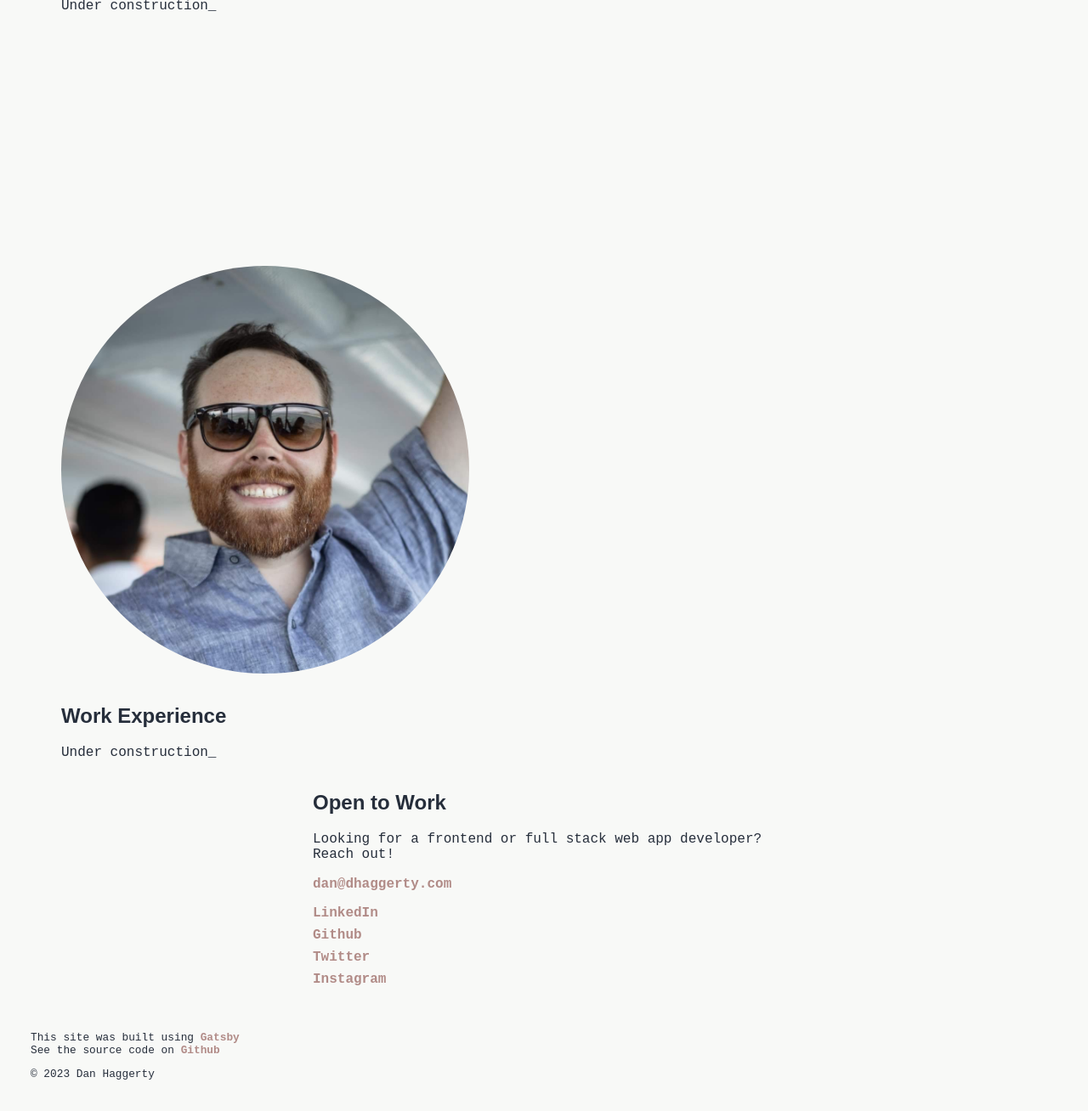
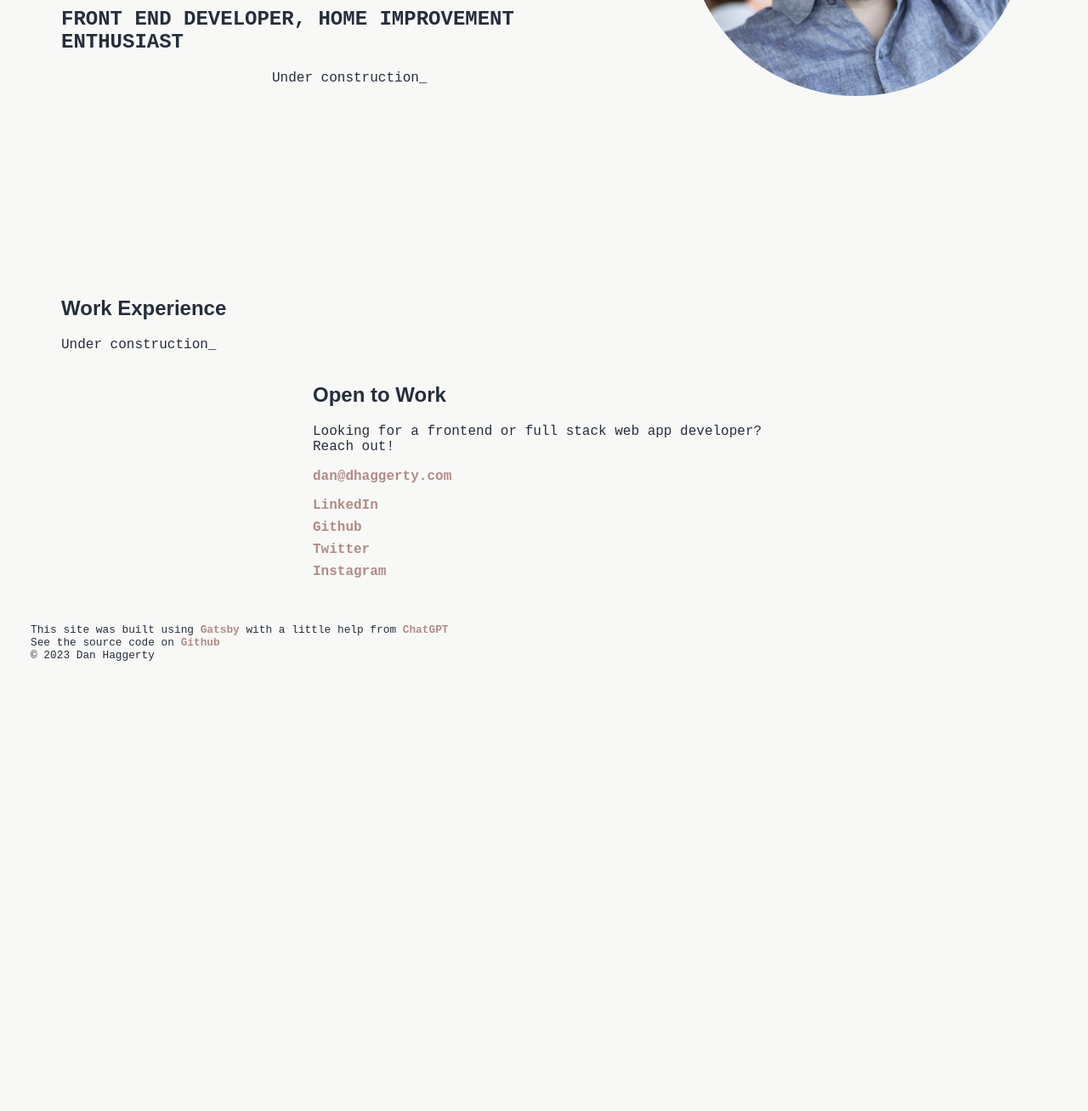
Before and after one commit to haggs/personal-website, a Gatsby site: page / in a window 1280 px wide. Shown: the part 523-1831 px from the top of the page at 85% size. After the commit the page ends 1338 px from the top, so only its background shows below. Built offline with nearby package versions, Linux system fonts and the light colour scheme; Gatsby itself is replaced by a stand-in of ours.

Commit message:
Cleaned up animations

```diff
--- a/src/components/Contact/Contact.tsx
+++ b/src/components/Contact/Contact.tsx
@@ -1,17 +1,22 @@
 import React from 'react';
 import * as styles from './Contact.module.css';
+import classnames from 'classnames';
 
-const Contact: React.FC = () => {
+interface ContactProps {
+  className?: string;
+}
+
+const Contact: React.FC<ContactProps> = ({ className }) => {
   return (
-    <div id="contact" className={styles.container}>
+    <section id="contact" className={classnames(className, styles.container)}>
       <h1>Open to Work</h1>
       <p className="mono">
         Looking for a frontend or full stack web app developer? Reach out!
       </p>
-      <a className="mono highlightedLink" href="mailto:dan@dhaggerty.com">
+      <a className="mono" href="mailto:dan@dhaggerty.com">
         dan@dhaggerty.com
       </a>
-      <ul className="mono highlightedLink">
+      <ul className="mono">
         <li>
           <a
             target="_blank"
@@ -49,7 +54,7 @@ const Contact: React.FC = () => {
           </a>
         </li>
       </ul>
-    </div>
+    </section>
   );
 };
 
--- a/src/components/Credits/Credits.module.css
+++ b/src/components/Credits/Credits.module.css
@@ -2,4 +2,9 @@
   font-size: 0.8rem;
   display: flex;
   flex-direction: column;
+  margin: 0;
 }
+
+.container p {
+  margin: 0;
+}
--- a/src/components/Credits/Credits.tsx
+++ b/src/components/Credits/Credits.tsx
@@ -4,18 +4,17 @@ import classnames from 'classnames';
 
 const Credits: React.FC = () => {
   return (
-    <div className={classnames(styles.container, 'mono')}>
-      <span>
+    <section className={classnames(styles.container, 'mono')}>
+      <p>
         This site was built using{' '}
-        <a
-          href="https://www.gatsbyjs.com"
-          target="_blank"
-          className="highlightedLink"
-          rel="noreferrer"
-        >
+        <a href="https://www.gatsbyjs.com" target="_blank" rel="noreferrer">
           Gatsby
         </a>
-      </span>
+        {' with a little help from '}
+        <a href="https://chat.openai.com" target="_blank" rel="noreferrer">
+          ChatGPT
+        </a>
+      </p>
       <p>
         See the source code on{' '}
         <a
@@ -27,8 +26,8 @@ const Credits: React.FC = () => {
           Github
         </a>
       </p>
-      <span>© {new Date().getFullYear()} Dan Haggerty</span>
-    </div>
+      <p>© {new Date().getFullYear()} Dan Haggerty</p>
+    </section>
   );
 };
 
--- a/src/components/Layout/Layout.module.css
+++ b/src/components/Layout/Layout.module.css
@@ -32,7 +32,7 @@
   padding: 8px;
   z-index: 1;
   opacity: 1;
-  transition: opacity 0.3s ease-in-out;
+  transition: opacity var(--animation-duration) ease-in-out;
 }
 
 .skipLink:focus {
@@ -55,7 +55,8 @@
   right: 0;
   bottom: 0;
   display: flex;
-  place-items: center;
+  align-items: center;
+  justify-content: center;
 }
 
 @media only screen and (min-width: 901px) {
--- a/src/components/Layout/Layout.tsx
+++ b/src/components/Layout/Layout.tsx
@@ -74,9 +74,7 @@ const Layout: React.FC<PropsWithChildren> = ({ children }) => {
             {children}
           </main>
           <footer className={styles.footer}>
-            <section className={styles.contact}>
-              <Contact />
-            </section>
+            <Contact className={styles.contact} />
             <Credits />
           </footer>
           {showScrollToTopButton && (
--- a/src/components/NavigationMenuButton/NavigationMenuButton.module.css
+++ b/src/components/NavigationMenuButton/NavigationMenuButton.module.css
@@ -23,5 +23,4 @@
   height: 2px;
   background: var(--link-color);
   margin: 5px;
-  transition: var(--animation-duration);
 }
--- a/src/components/UnderConstructionMessage/UnderConstructionMessage.module.css
+++ b/src/components/UnderConstructionMessage/UnderConstructionMessage.module.css
@@ -0,0 +1,4 @@
+.message {
+  text-align: left;
+  width: 12rem;
+}
--- a/src/components/UnderConstructionMessage/UnderConstructionMessage.tsx
+++ b/src/components/UnderConstructionMessage/UnderConstructionMessage.tsx
@@ -1,4 +1,5 @@
 import React, { useEffect, useState } from 'react';
+import * as styles from './UnderConstructionMessage.module.css';
 
 interface UnderConstructionMessageProps {
   message?: string;
@@ -19,9 +20,13 @@ const UnderConstructionMessage: React.FC<UnderConstructionMessageProps> = ({
     };
   }, [showCursor]);
 
-  const text = `${message || 'Under construction'}${showCursor ? '_' : ''}`;
+  const text = `${message || 'Under construction'}${showCursor ? '_' : ' '}`;
 
-  return <p className={'mono'}>{text}</p>;
+  return (
+    <span className={styles.message}>
+      <p className="mono">{text}</p>
+    </span>
+  );
 };
 
 export default UnderConstructionMessage;
--- a/src/pages/404.module.css
+++ b/src/pages/404.module.css
@@ -1,6 +1,7 @@
 .container {
   display: flex;
   flex-direction: column;
-  place-items: center;
+  align-items: center;
+  justify-content: center;
   height: 100vh;
 }
--- a/src/pages/index.module.css
+++ b/src/pages/index.module.css
@@ -1,29 +1,31 @@
 .intro {
-  display: grid;
-  grid-template-rows:
+  display: flex;
+  align-items: center;
+  justify-content: center;
+  flex-wrap: wrap;
+  gap: 3rem;
 }
 
 .introText {
-  min-height: 100vh;
   flex: 1;
+  height: 100vh;
   display: flex;
   flex-direction: column;
+  align-items: center;
   justify-content: center;
 }
 
-.introPhoto {
-  flex: 1;
-  display: flex;
-  place-items: center;
+.title {
+  font-size: min(10vw, 6rem);
 }
 
-.profilePic {
-  width: 30rem;
-  max-width: 30rem;
+.profilePhotoContainer {
+  display: flex;
+  align-items: center;
+  justify-content: center;
+}
+
+.profilePhoto {
+  width: min(400px, 60vw);
   border-radius: 50%;
 }
-
-.subtitle {
-  text-align: center;
-  font-weight: 600;
-}
--- a/src/pages/index.tsx
+++ b/src/pages/index.tsx
@@ -1,5 +1,4 @@
-import React, { useEffect, useState } from 'react';
-import classnames from 'classnames';
+import React from 'react';
 import * as styles from './index.module.css';
 import Seo from '../components/Seo/Seo';
 import Layout from '../components/Layout/Layout';
@@ -12,15 +11,15 @@ const IndexPage: React.FC = () => {
     <Layout>
       <section className={styles.intro}>
         <div className={styles.introText}>
-          <h1 className="title">DAN HAGGERTY</h1>
-          <h2 className={classnames(styles.subtitle, 'mono')}>
+          <h1 className={styles.title}>DAN HAGGERTY</h1>
+          <h2 className="mono">
             FRONT END DEVELOPER, HOME IMPROVEMENT ENTHUSIAST
           </h2>
           <UnderConstructionMessage />
         </div>
-        <div className={styles.introPhoto}>
+        <div className={styles.profilePhotoContainer}>
           <StaticImage
-            className={styles.profilePic}
+            className={styles.profilePhoto}
             src="../images/profile-pic.jpg"
             alt="Dan Haggerty smiling wearing sunglasses"
           />
--- a/src/styles/global.css
+++ b/src/styles/global.css
@@ -22,6 +22,8 @@
   --site-background-color: var(--color-1);
   --link-color: var(--color-2);
   --link-color-hover: var(--text-color);
+  --icon-color: var(--color-4);
+  --icon-color-hover: var(--text-color);
 }
 
 /* Dark Mode */
@@ -29,6 +31,7 @@
   --text-color: var(--color-1);
   --site-background-color: var(--color-5);
   --link-color: var(--color-4);
+  --icon-color: var(--color-3);
 }
 
 /* Element styles */
@@ -38,7 +41,13 @@ body {
   background-color: var(--site-background-color);
   margin: 0;
   font-family: var(--font-primary);
-  transition: all var(--animation-duration);
+}
+
+body,
+a,
+button {
+  transition: color var(--animation-duration),
+    background-color var(--animation-duration);
 }
 
 section {
@@ -53,7 +62,6 @@ a {
   text-decoration: none;
   font-weight: 600;
   color: var(--link-color);
-  transition: color var(--animation-duration);
 }
 
 a:hover {
@@ -66,8 +74,6 @@ a.button:not(.icon) {
   border: 1px solid var(--link-color);
   border-radius: 3px;
   padding: 0.6rem 1rem;
-  transition: color var(--animation-duration);
-  transition: background-color var(--animation-duration);
 }
 
 button:not(.icon):hover,
@@ -78,28 +84,28 @@ a.button:not(.icon):hover {
 }
 
 .icon {
-  color: var(--link-color);
+  color: var(--icon-color);
   font-size: var(--icon-button-default-height);
   line-height: var(--icon-button-default-height);
   background: none;
   border: none;
   padding: 0;
   display: flex;
-  place-items: center;
-  transition: color var(--animation-duration);
+  align-items: center;
+  justify-content: center;
 }
 
 .icon:hover {
-  color: var(--link-color-hover);
+  color: var(--icon-color-hover);
 }
 
 .icon.hover-fill svg {
-  fill: none;
+  fill: transparent;
   transition: fill var(--animation-duration);
 }
 
 .icon.hover-fill:hover svg {
-  fill: var(--link-color-hover);
+  fill: var(--icon-color-hover);
 }
 
 ul {
@@ -120,15 +126,3 @@ h6,
 p {
   margin-top: 0;
 }
-
-.title {
-  font-size: min(10vw, 6rem);
-  font-weight: 600;
-  margin-bottom: 3rem;
-}
-
-.test {
-  background-color: salmon;
-  height: 800px;
-  width: 800px;
-}
```
